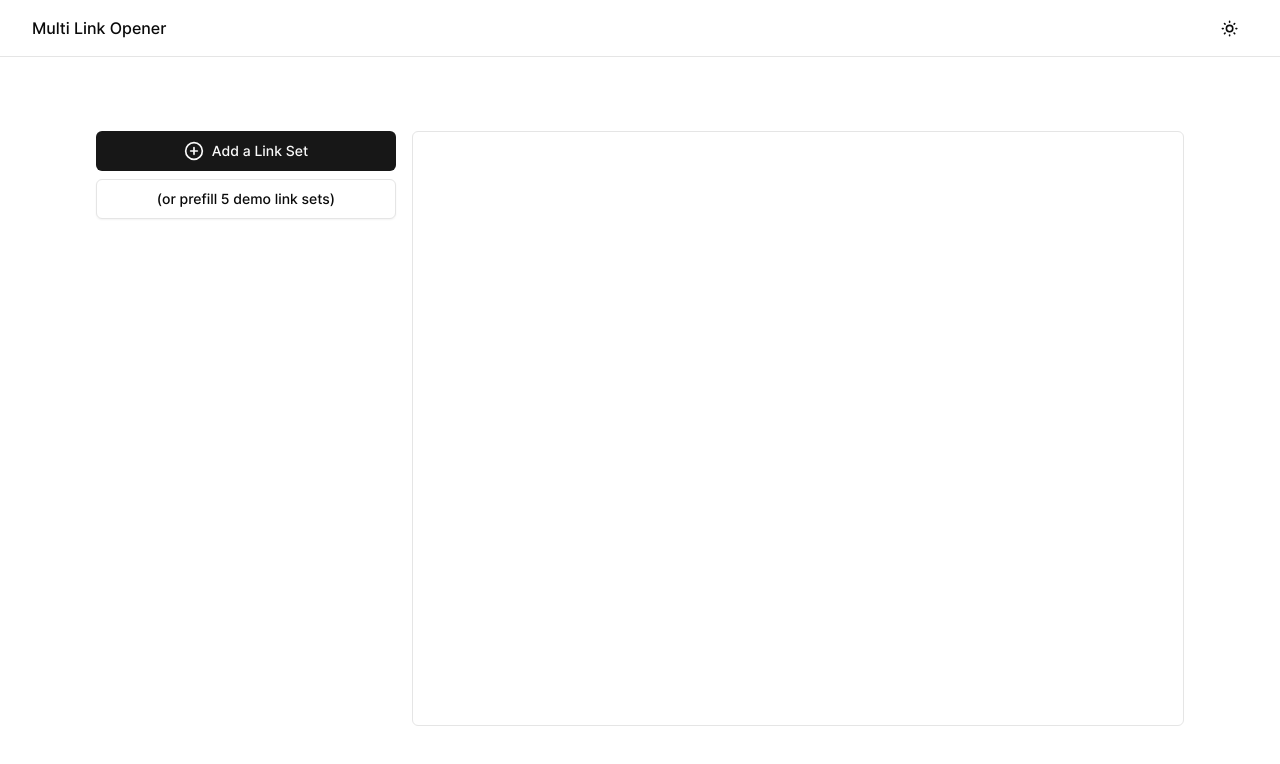
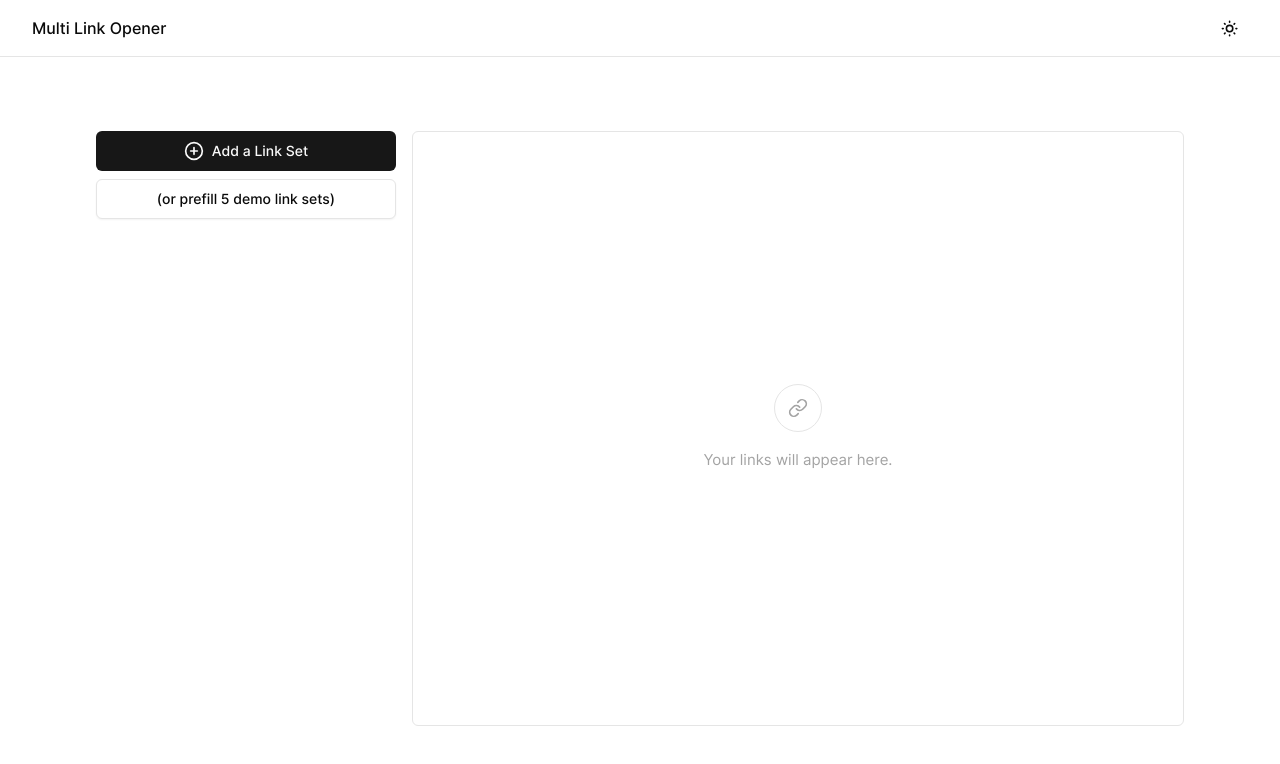
Before and after one commit to aakindel/multi-link-opener, a Next.js app: page / in a window 1280 px wide. Shown: the top 764 px of the page. Built offline with nearby package versions, Linux system fonts and the light colour scheme.

Commit message:
create empty link set state

```diff
--- a/app/page.tsx
+++ b/app/page.tsx
@@ -5,7 +5,7 @@ import { Button } from "@/components/ui/button";
 import { ScrollArea } from "@/components/ui/scroll-area";
 import { Tabs, TabsContent, TabsList, TabsTrigger } from "@/components/ui/tabs";
 import { cn } from "@/utils";
-import { PenSquareIcon, PlayIcon, Trash2Icon } from "lucide-react";
+import { LinkIcon, PenSquareIcon, PlayIcon, Trash2Icon } from "lucide-react";
 import type { NextPage } from "next";
 import { useRef, useState } from "react";
 import { useLinkStore } from "./store";
@@ -104,15 +104,15 @@ const Home: NextPage = () => {
                         return (
                           <div
                             className={cn(
-                              "group/trigger relative flex h-full w-full max-w-[300px] items-center justify-start gap-1 rounded-none border-x-0 border-b-0 border-t-0 border-solid border-b-transparent bg-neutral-50 px-4 py-3 text-sm font-medium text-neutral-500 shadow-none transition-none hover:bg-neutral-200/60 dark:bg-neutral-900 dark:text-neutral-400 dark:hover:bg-neutral-800",
+                              "group/trigger relative flex h-full w-full max-w-[300px] items-center justify-start gap-1 rounded-none border-x-0 border-b-0 border-t-0 border-solid border-b-transparent bg-neutral-100/60 px-4 py-3 text-sm font-medium text-neutral-500 shadow-none transition-none hover:bg-neutral-200/60 dark:bg-neutral-900 dark:text-neutral-400 dark:hover:bg-neutral-800",
                               activeTab === addedLinkSet.id &&
-                                "bg-neutral-200/60 text-neutral-950 shadow-none dark:bg-neutral-800 dark:text-neutral-200"
+                                "bg-neutral-200/60 text-neutral-950 dark:bg-neutral-800 dark:text-neutral-200"
                             )}
                             key={index}
                           >
                             <TabsTrigger
                               className={cn(
-                                "absolute bottom-0 left-0 right-0 top-0 z-0 flex h-full w-full bg-transparent data-[state=active]:bg-transparent dark:bg-transparent dark:data-[state=active]:bg-transparent"
+                                "absolute bottom-0 left-0 right-0 top-0 z-0 flex h-full w-full bg-transparent shadow-none data-[state=active]:bg-transparent data-[state=active]:shadow-none dark:bg-transparent dark:data-[state=active]:bg-transparent"
                               )}
                               value={addedLinkSet.id}
                               title={addedLinkSet.name}
@@ -176,7 +176,8 @@ const Home: NextPage = () => {
               )}
             </div>
             <div className="flex h-full w-full flex-1 overflow-hidden rounded-md border">
-              {addedLinkSets.map((addedLinkSet, index) => {
+              {addedLinkSets.length ? (
+                addedLinkSets.map((addedLinkSet, index) => {
                   return (
                     <TabsContent
                       className={cn(
@@ -203,7 +204,17 @@ const Home: NextPage = () => {
                       </div>
                     </TabsContent>
                   );
-              })}
+                })
+              ) : (
+                <div className="flex h-full w-full flex-col items-center justify-center gap-4 text-neutral-400 dark:text-neutral-500">
+                  <div className="flex h-12 w-12 items-center justify-center rounded-full border">
+                    <LinkIcon className="h-5 w-5" />
+                  </div>
+                  <span className="block text-[15px]">
+                    Your links will appear here.
+                  </span>
+                </div>
+              )}
             </div>
           </div>
         </Tabs>
```
Lines whose indentation alone changed are shown as unchanged.
